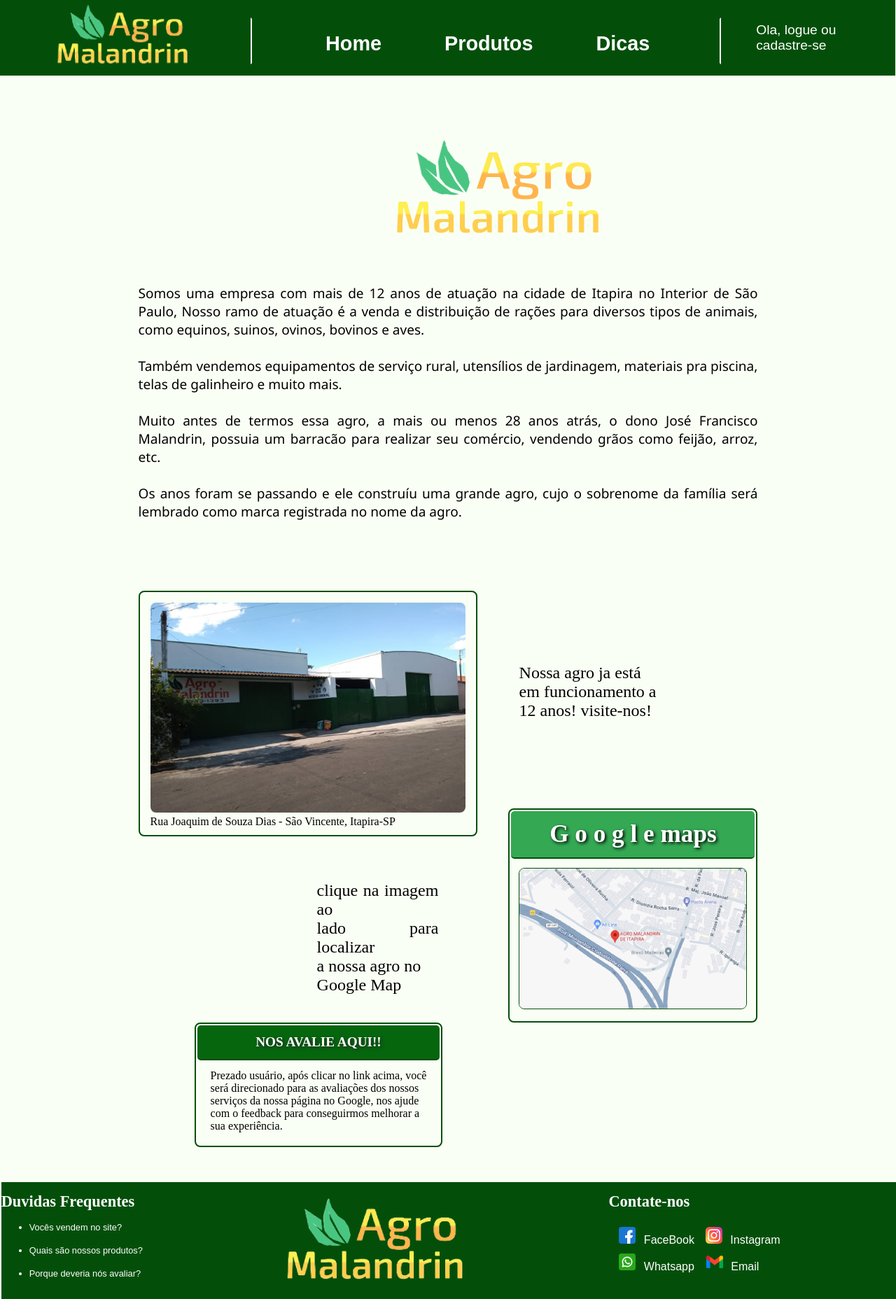
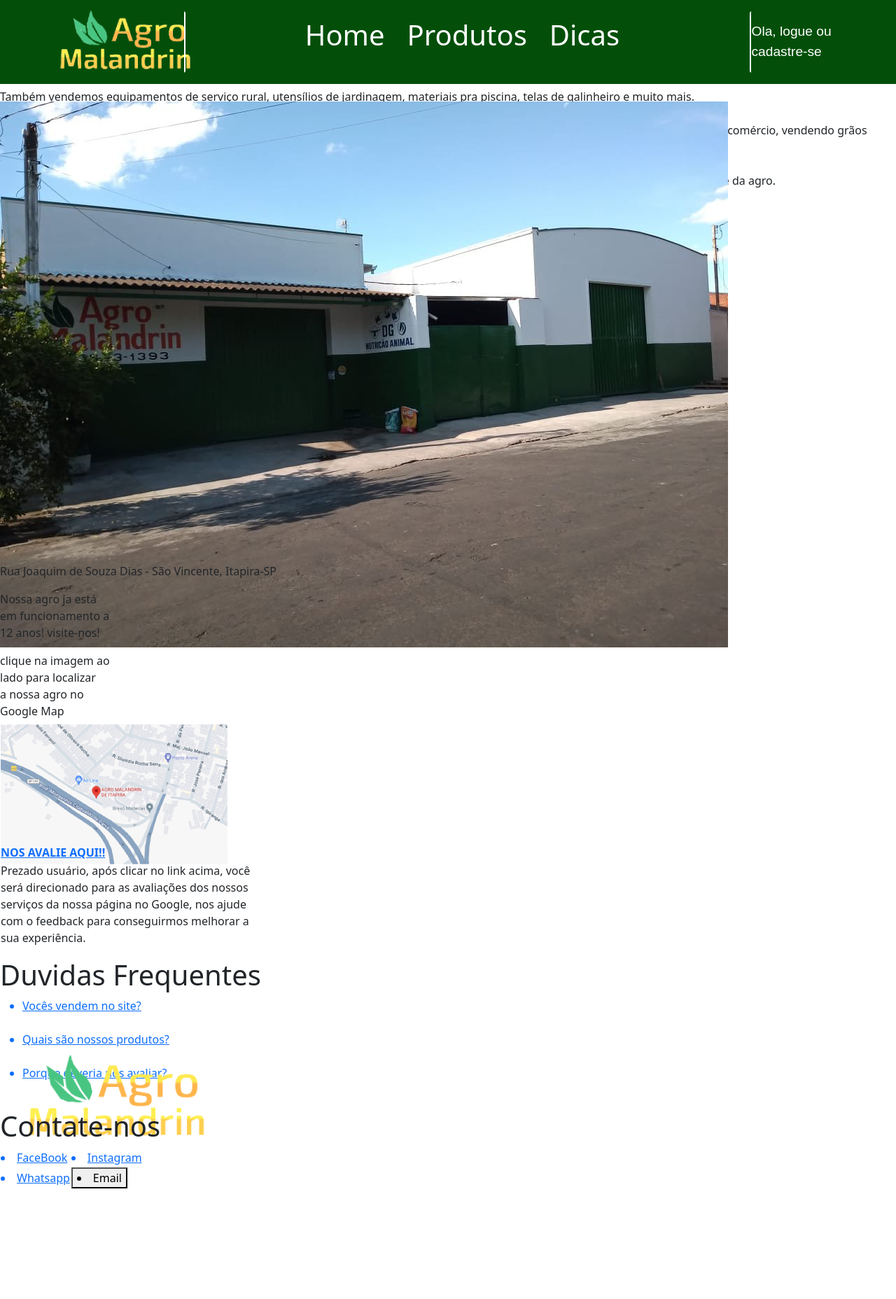
Before and after one commit to YuriLima1/Projeto-Agro-malandrin, a PHP site: page / in a window 1280 px wide. Shown: the whole page at 70% size. After the commit the page ends 1698 px from the top, so only its background shows below. Run offline with PHP 8.4, Linux system fonts and the light colour scheme.

Commit message:
adaptando o header a expansividade (Não finalizado)

```diff
--- a/estilos/estilo.css
+++ b/estilos/estilo.css
@@ -409,39 +329,13 @@ body{
 
 /*header config*/
 
-header{/*config geral do header*/
-    background-color: #034F0A;
-    height: 60px;
-    width: 101.35%;
-    margin-top: -10px;
-    margin-left: -10px;
 
-    display: flex;
-}
 
-header #logo{/*a logo que fica no header*/
-    margin-left: 10px;
-    margin-top: -30px;
-}
 
-/*butão de login*/
-#login{
-    font-size: 1.2em;
-    font-family: arial;
-    margin-top: 15px;
 
-}
 
-header #login #link {
-    text-decoration: none;
-    color:#fff;
-}
 
-header #login #link:hover{
-    color: #FFF086;
-}
 
-/*config navbar*/
 #navbar #nav {
 
     margin-right: 45px;
--- a/estilos/estilo1.css
+++ /dev/null
@@ -1,4 +0,0 @@
-#produtos img{
-    width: 200px;
-    height: 400px;
-}
--- a/includes/header.php
+++ b/includes/header.php
@@ -5,29 +5,118 @@
     <meta name="viewport" content="width=device-width, initial-scale=1.0">
 
     <!-- conectando com o css-->
-    <link href="estilos/estilo.css" rel="stylesheet" type="text/css">
+    <link href="estilos/estilos.css" rel="stylesheet" type="text/css">
 
     <!-- colocando o icone da pagina-->
     <link rel="shortcut icon" href="multimidia/icones/planta.png" type="image/x-icon">
 
+    <script sr  c="https://cdn.jsdelivr.net/npm/bootstrap@5.1.3/dist/js/bootstrap.bundle.min.js" integrity="sha384-ka7Sk0Gln4gmtz2MlQnikT1wXgYsOg+OMhuP+IlRH9sENBO0LRn5q+8nbTov4+1p" crossorigin="anonymous"></script>
+    <link href="https://cdn.jsdelivr.net/npm/bootstrap@5.1.3/dist/css/bootstrap.min.css" rel="stylesheet" integrity="sha384-1BmE4kWBq78iYhFldvKuhfTAU6auU8tT94WrHftjDbrCEXSU1oBoqyl2QvZ6jIW3" crossorigin="anonymous">
+    <style>
+        #header #header-int{
+            background-color: #034F0A;
+        }
+
+        #header img{
+            margin-top: -11%;
+            margin-bottom: -9.5%;
+
+        }
+
+        /*config navbar*/
+            #header #navbar {
+                margin-left: -11%;
+
+            }
+
+            #header #navbar #nav{
+                color: #fff;
+
+            }
+
+            #itens-navbar{
+                border-top: 2px solid #034F0A;
+    border-bottom: 2px solid #034F0A;
+    border-right: 2px solid #ffffff;
+    border-left: 2px solid #ffffff;
+            }
+
+            #header #navbar #nav:hover{
+                color: #FFF086;
+            }
+
+        /*butão de login*/
+            #header #login{
+                font-size: 1.2em;
+                font-family: arial;
+                margin-top: 15px;
+                margin-right: 8%;
+            }
+
+            #header #login #link {
+                text-decoration: none;
+                color:#fff;
+            }
+
+            #header #login #link:hover{
+                color: #FFF086;
+            }
+
+    </style>
 </head>
 
-<body>
-    <header><!-- criando o header -->
-         <div><img src="multimidia/logo_Head.png" alt="logo Agro malandrin" id="logo"> </div>
+<body id="header">
+<!-- criando o header -->
+    <nav class="navbar navbar-expand-lg navbar-light fixed-top" id="header-int">
+        <div class="container-fluid">
+            <a class="navbar-brand" href="#">
+            <img src="../multimidia/logo_Head.png" alt="logo Agro malandrin" id="logo"></a>
 
-        <!-- criando o nav -->
-        <div id="navbar" >
+            <button class="navbar-toggler" type="button" data-bs-toggle="offcanvas" data-bs-target="#offcanvasNavbar" aria-controls="offcanvasNavbar">
+                <span class="navbar-toggler-icon"></span>
+            </button>
 
-            <!-- links do nav -->
-            <a href="index.php" id="nav"> <h1>Home</h1> </a>
-            <a href="Produtos.php" id="nav"> <h1>Produtos</h1> </a>
-            <a href="dicas.php" id="nav"> <h1>Dicas</h1> </a>
+            <div class="offcanvas offcanvas-end" tabindex="-1" id="offcanvasNavbar" aria-labelledby="offcanvasNavbarLabel">
 
+                <div class="offcanvas-header">
+                    <h5 class="offcanvas-title" id="offcanvasNavbarLabel">Offcanvas</h5>
+                    <button type="button" class="btn-close text-reset" data-bs-dismiss="offcanvas" aria-label="Close"></button>
+                </div>
+
+                <!-- criando o nav -->
+                <div class="offcanvas-body" id="navbar">
+                    <ul class="navbar-nav justify-content-center  flex-grow-1 pe-3" id="itens-navbar">
+
+                        <!-- links do nav -->
+                        <li class="nav-item">
+                            <a href="index.php" id="nav" class="nav-link mx-lg-2"> <h1>Home</h1></a>
+                        </li>
+
+                        <li class="nav-item">
+                            <a href="Produtos.php" id="nav" class="nav-link mx-lg-2"> <h1>Produtos</h1> </a>
+                        </li>
+
+                        <li class="nav-item">
+                            <a href="dicas.php" id="nav" class="nav-link mx-lg-2"> <h1>Dicas</h1> </a>
+                        </li>
+
+                    </ul>
+
+
+                    <form class="d-flex justify-content-space-around" id="login">
+                        <!-- colocando o botão para poder logar -->
+                        <a href="login.php" id="link"> <p>Ola, logue ou <br>cadastre-se</p> </a>
+                    </form>
+
+                </div>
+            </div>
         </div>
+    </nav>
 
-        <!-- colocando o botão para poder logar -->
-       <div id="login"> <a href="login.php" id="link"> <p>Ola, logue ou <br>cadastre-se</p> </a> </div>
+
+
+
+
 
 
     </header>
```
Also changed, not shown: other parts of estilos/estilo.css (+0 -83 lines), estilos/estilos.css (added).
